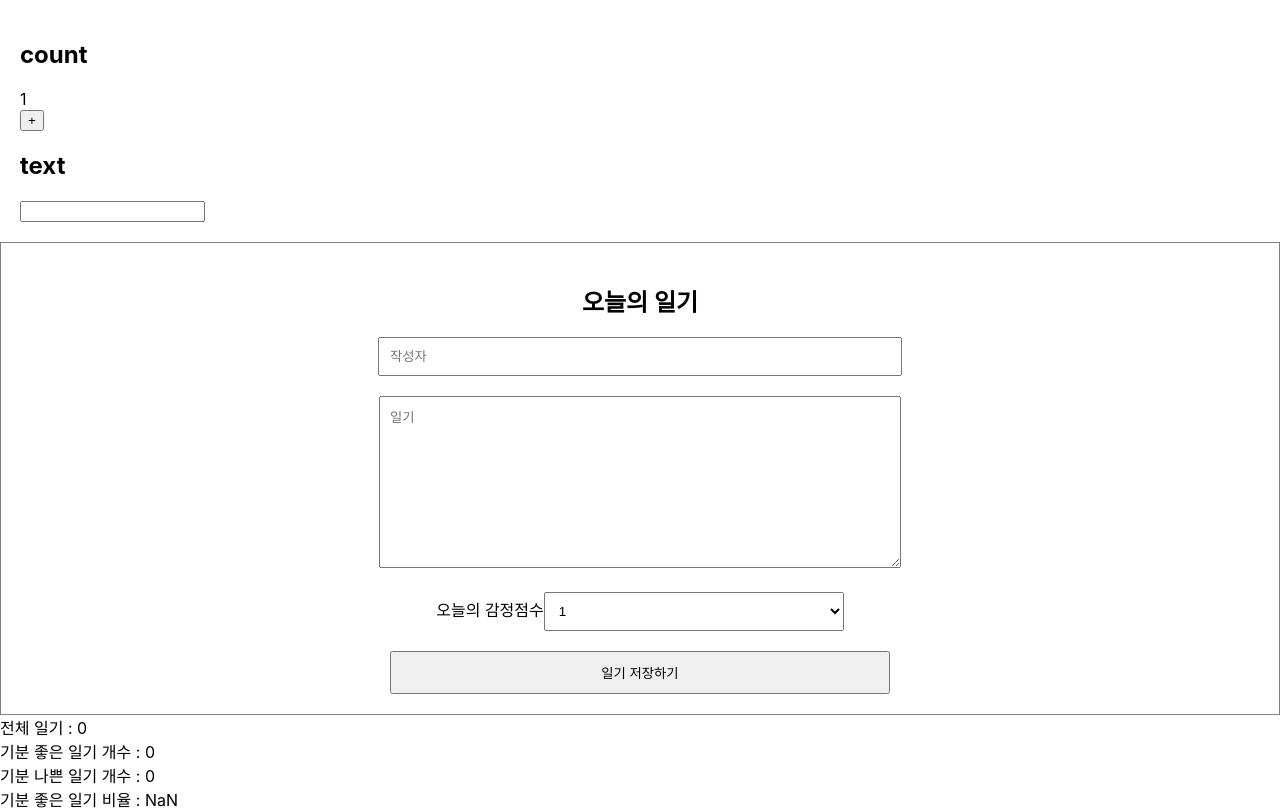
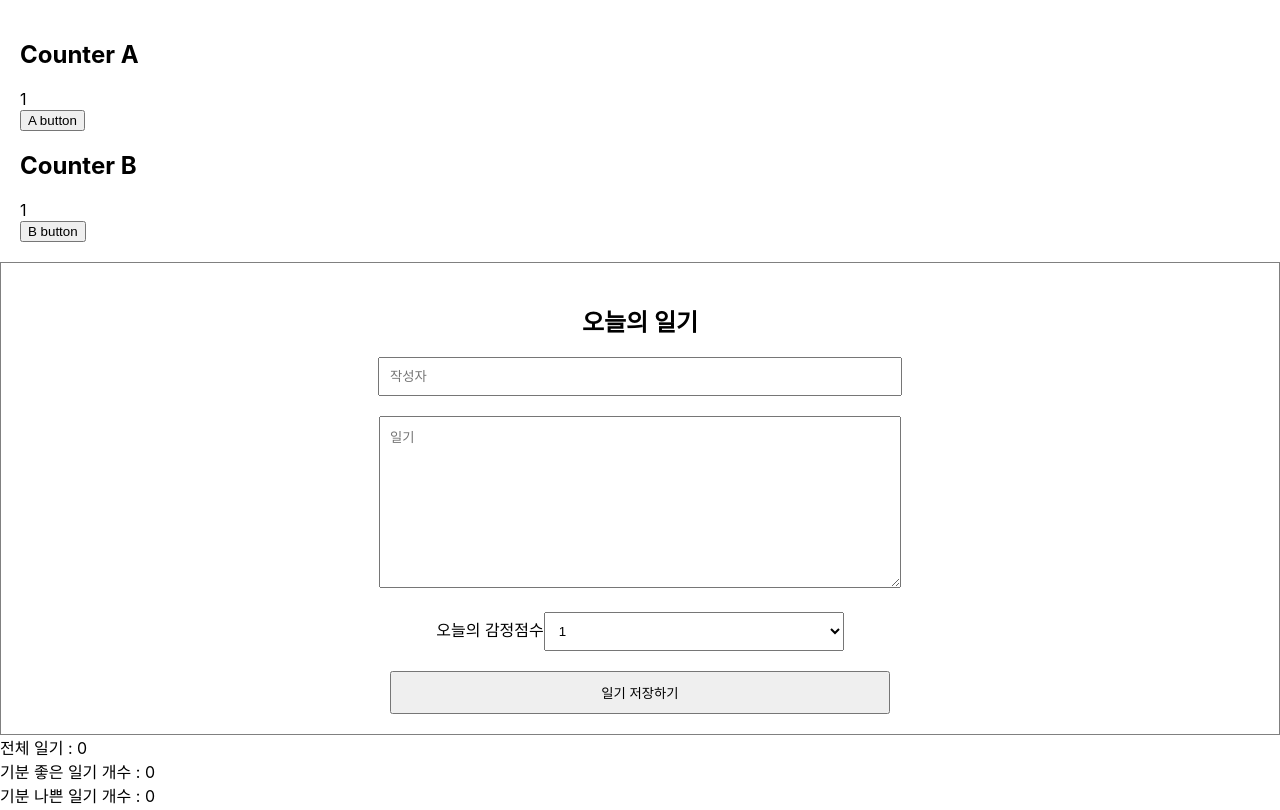
Before and after one commit to Kimrayoung/Diary-react, a React (Create React App) app in the folder simpleDiary/: page / in a window 1280 px wide. Shown: the top 810 px of the page. Built offline with nearby package versions, Linux system fonts and the light colour scheme; no server answers.

Commit message:
section6-11 object React.memo

```diff
--- a/simpleDiary/src/OptimizeTest.js
+++ b/simpleDiary/src/OptimizeTest.js
@@ -1,46 +1,59 @@
 import React, { useState, useEffect } from "react";
 
-//자식 컴포넌트
-const TextView = React.memo(({ text }) => {
+const CounterA = React.memo(({ count }) => {
     useEffect(() => {
-        console.log(`Update :: Text : ${text}`);
+        console.log(`CounterA Update - count: ${count}`);
     });
 
-    return (
-        <div>
-            {text}
-        </div>
-    )
-});
+    return <div>{count}</div>
+    }
+);
 
-const CountView = React.memo(({ count }) => {
+const CounterB =({ obj }) => {
     useEffect(() => {
-        console.log(`Update :: Count : ${count}`);
+        console.log(`CounterB Update - count: ${obj.count}`);
     });
 
-    return (
-        <div>
-            {count}
-        </div>
-    )
-});
-//자식 컴포넌트
+    return <div>{ obj.count }</div>
+}
+
+const areEqual = (preProps, nextProps) => {
+    // return true; //이전 프롭스 = 현재 프롭스 -> 리렌더링 하지 않음
+    // return false; //이전 프롭스 !=현재 프롭스 -> 리렌더링이 일어남
+    if(preProps.obj.count === nextProps.obj.count) return true; //리렌더링 하지 않음
+    else return false;
+}
+
+//areEqual --> 배열 내장 함수의 sort, react 내부의 비교함수 처럼 작동하게 됨
+//areEqual함수가 비교를 통해서 같다면 true를 같지 않다면 false를 보내줌
+//결론적으로 counterB는 areEqual함수의 결정에 따라서 리렌더링을 할지 말지 결정
+//여기서 React.memo를 컴포넌트를 반환하는 고차 컴포넌트에 해당함
+//CounterB를 memoization한 컴포넌트로 이용하기 위해서는 아래 return에서 MemoizedCounterB를 렌더해줘야 함
+
+
+//아래에서 counterB의 버튼을 누르게 되면 areEqual함수가 동작하게 되고 return으로 true를 보내기 때문에 MemoizedcounterB가 리렌더링이 되지 않음
+const MemoizedCounterB = React.memo(CounterB, areEqual);
 
 const OptimizeTest = () => {
     const [count, setCount] = useState(1);
-    const [text, setText] = useState('');
+    const [obj, setObj] = useState({
+        count: 1 ,
+    })
 
     return (
         <div style={{ padding:20 }}>
             <div>
-                <h2>count</h2>
-                <CountView count={count}></CountView>
-                <button onClick={() => setCount(count + 1)}>+</button>
+                <h2>Counter A</h2>
+                <CounterA count={count}></CounterA>
+                {/* setCount에 count를 인자로 전달하게 되면 setCount로 인해서 상태 변화가 일어나기는 하지만 실제로는 count의 state는 변하지 않는다, 즉 count가 바뀌지 않음 -> 계속 값이 1 */}
+                <button onClick={() => setCount(count)}>A button</button>
             </div>
             <div>
-                <h2>text</h2>
-                <TextView text={text}></TextView>
-                <input onChange={(e) => setText(e.target.value)}></input>
+                <h2>Counter B</h2>
+                <MemoizedCounterB obj={obj}/>
+                <button onClick={() => setObj({
+                    count: obj.count
+                })}>B button</button>
             </div>
         </div>
     )
@@ -48,12 +61,27 @@ const OptimizeTest = () => {
 
 export default OptimizeTest;
 
-//만약에 count가 바뀌면 부모 컴포넌트가 리렌더링 되고 그 부모 컴포넌트에 자식 컴포넌트가 연결되어있으므로
-//CountView와 TextView모두 다시 렌더링 된다 --> Update :: Count , Update :: Text가 모두 다시 렌더링된다는 것을 알 수 있다
-//하지만 Count가 변화할 때 CountView는 다시 렌더링 되어야 하지만 Text는 변화하지 않으므로 TextView는 다시 렌더링 될 필요 없음
-// --> 즉, 성능 낭비
+//CounterA에 React.memo를 사용하게 되면 setCount가 인자로 count를 받아서 결과적으로 변화가 일어나지 않아서 새롭게 렌더링지 않는다
+//하지만 CouterB에 React.memo를 사용하게 되면 SetObj에 obj.count를 넣어줘서 결과적으로 변화가 일어나지 않는 것 처럼 보인다.(왜냐하면 계속 같은 숫자인 1이 나오니까)
+//-> 즉 counterB도 리렌더링 되지 않는 것 처럼 보인다
+//하지만 CounterB에 React.memo를 넣어도 다시 리렌더링 된다
+//그럼 React.Memo가 동작하지 않는걸까?
+//아님 --> React.memo는 제대로 동작하고 있다. 단지 현재 인자가 객체여서 이런일이 발생하는 것
+//기본적으로 자바스크립트는 객체에는 얕은 비교를 이용한다 .
 
-//해결방법 : 컴포넌트 재사용 --> React.memo사용
+//이렇게 얕으 비교를 수행하기 때문에 좀 더 강한 비교를 원한다면 두번째 인자를 사용하면 된다.
 
-//React.memo를 CountView컴포넌트와 TextView컴포넌트에 사용하게 되면 text의 state가 변하지 않는 이상 textview가 변하지 않을 것
-//CountView또한 count state가 변하지 않는 이상 CountView가 리렌더링 되지 않을것
+/*
+function MyComponent(props) {
+  // props를 사용하여 렌더링
+}
+function areEqual(prevProps, nextProps) {
+
+  //nextProps가 prevProps와 동일한 값을 가지면 true를 반환하고, 그렇지 않다면 false를 반환
+  //여기서 깊은 비교를 구현을 하면 된다.
+
+}
+export default React.memo(MyComponent, areEqual);
+*/
+
+//b버튼을 누르면 비교를 통해서 같은지 아닌지 구함
```
